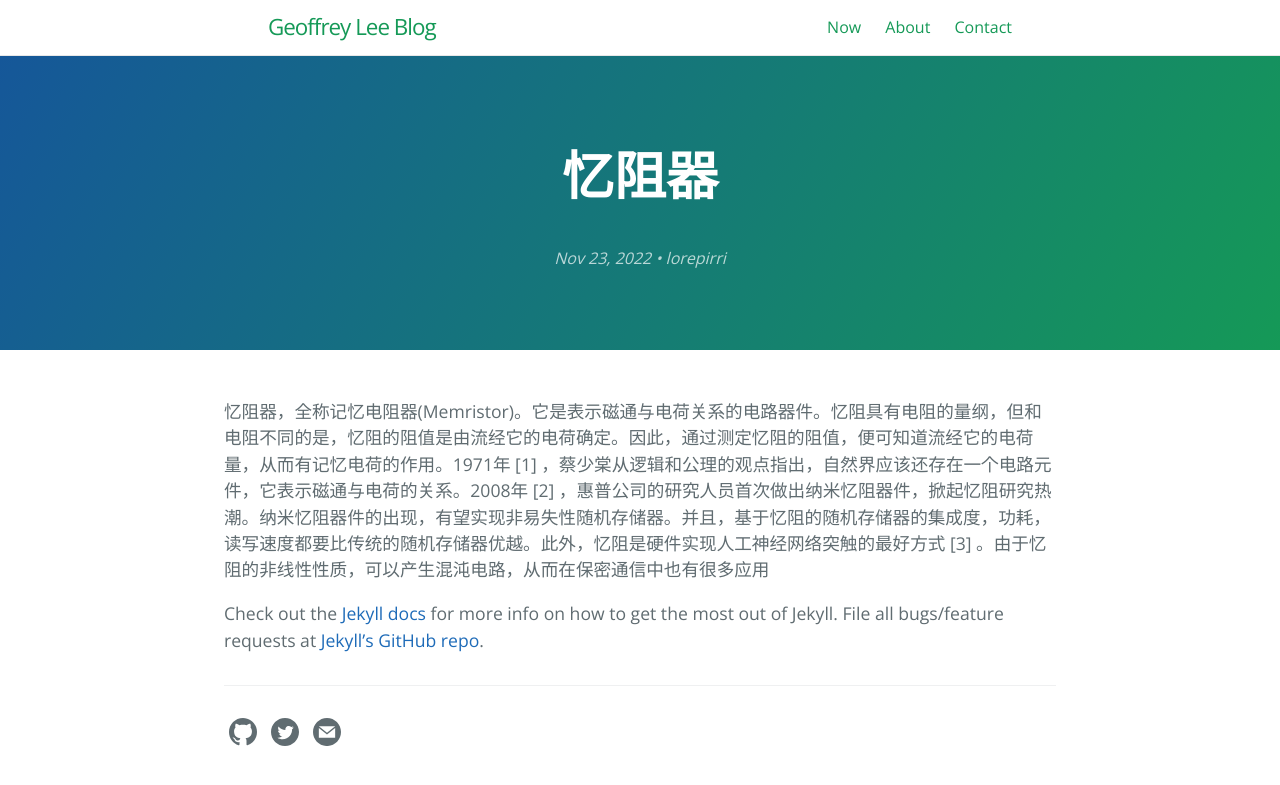
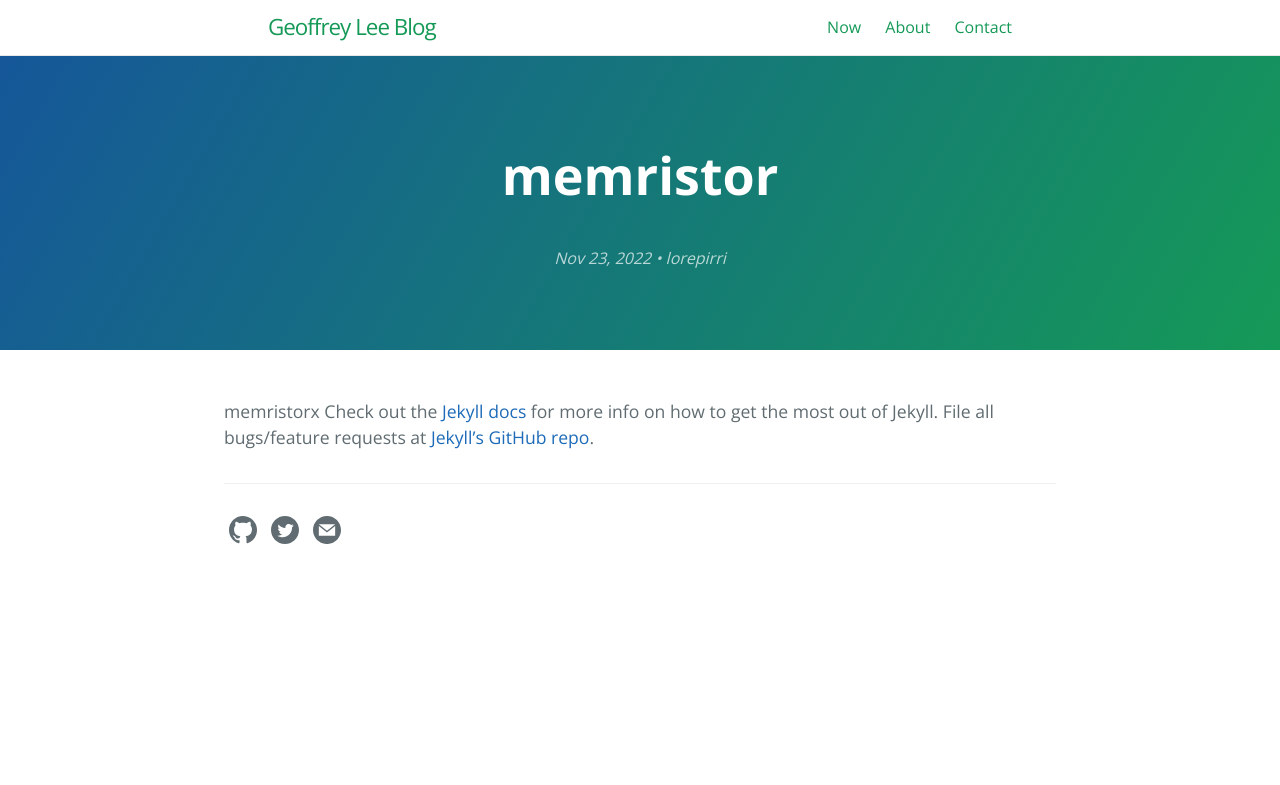
Before and after one commit to sertreet/sertreet.github.io, a Jekyll site: the page built from _posts/2022-11-23-memristor.md, in a window 1280 px wide. Shown: the top 785 px of the page. Built offline with Jekyll 4.4.1, drawn with Linux system fonts in a browser that asks for light colours.

Commit message:
Update 2022-11-23-memristor.md

```diff
--- a/_posts/2022-11-23-memristor.md
+++ b/_posts/2022-11-23-memristor.md
@@ -1,9 +1,8 @@
 ---
 layout: post
-title: "忆阻器"
+title: "memristor"
 ---
-忆阻器，全称记忆电阻器(Memristor)。它是表示磁通与电荷关系的电路器件。忆阻具有电阻的量纲，但和电阻不同的是，忆阻的阻值是由流经它的电荷确定。因此，通过测定忆阻的阻值，便可知道流经它的电荷量，从而有记忆电荷的作用。1971年 [1]  ，蔡少棠从逻辑和公理的观点指出，自然界应该还存在一个电路元件，它表示磁通与电荷的关系。2008年 [2]  ，惠普公司的研究人员首次做出纳米忆阻器件，掀起忆阻研究热潮。纳米忆阻器件的出现，有望实现非易失性随机存储器。并且，基于忆阻的随机存储器的集成度，功耗，读写速度都要比传统的随机存储器优越。此外，忆阻是硬件实现人工神经网络突触的最好方式 [3]  。由于忆阻的非线性性质，可以产生混沌电路，从而在保密通信中也有很多应用
-
+memristorx
 Check out the [Jekyll docs][jekyll-docs] for more info on how to get the most out of Jekyll. File all bugs/feature requests at [Jekyll’s GitHub repo][jekyll-gh].
 
 [jekyll-docs]: http://jekyllrb.com/docs/home
```
